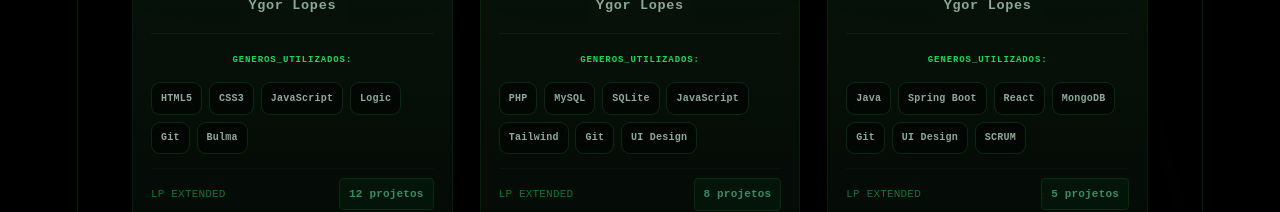
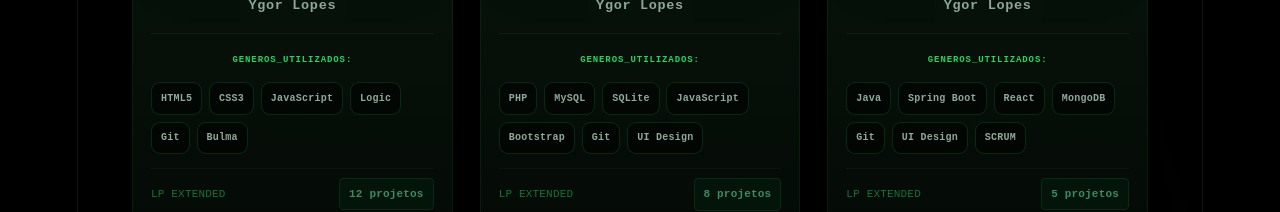
Before and after one commit to yllopes/portifolio, a React (Vite) app: page / in a window 1280 px wide. Shown: the part 1440-1652 px from the top of the page. Built offline with nearby package versions, Linux system fonts and the light colour scheme.

Commit message:
:art: FEAT: atualizacao do texto final

```diff
--- a/src/components/Album/Albuns.jsx
+++ b/src/components/Album/Albuns.jsx
@@ -26,7 +26,7 @@ const PLAYLISTS = [
     tracks: "8 projetos",
     cover: number2,
     color: "from-[#1DB954]/10",
-    stacks: ["PHP", "MySQL", "SQLite", "JavaScript", "Tailwind", "Git", "UI Design"]
+    stacks: ["PHP", "MySQL", "SQLite", "JavaScript", "Bootstrap", "Git", "UI Design"]
   },
   {
     id: 3,
--- a/src/components/Tracklist/PROJECTS_DATA.js
+++ b/src/components/Tracklist/PROJECTS_DATA.js
@@ -30,32 +30,32 @@ export const PROJECTS_DATA = {
   1: [
     {
       id: "p1_s1",
-      title: "Projeto Buguela Game / App",
+      title: "Projeto Buguela",
       type: "Front-End",
       duration: "03:45",
-      repo: "://github.com",
-      desc: "Projeto de teste utilizando imagens locais para validar a transição de carrossel no player estilo Spotify.",
-      tech: ["HTML5", "CSS3", "JavaScript", "Bulma"],
+      repo: "https://rudeboyone.github.io/projeto-integrador/",
+      desc: "Projeto do PI do primeiro semestre, com o objetivo de ser uma vitrine virtual que apresenta a proposta da marca, voltada à venda de produtos culturais relacionados às raízes afrodescendentes.",
+      tech: ["HTML", "CSS", "JavaScript", "Bulma CSS"],
       artwork: buguelaMain,
       prints: [buguelaMain, buguelaIcon, buguela1, buguela2, buguela3],
       landingContent: {
-        desafio: "Criar uma mecânica de game ou aplicação web interativa aplicando seletores semânticos e regras rígidas de posicionamento.",
-        arquitetura: "Desenvolvido com arquitetura cliente-servidor simples, otimizado para o carregamento ágil de imagens locais pesadas."
+        desafio: "Criar um projeto para uma marca ou organização que tenha preocupações e responsabilidades sociais. Esse projeto teve que ser desenvolvido utilizando boas práticas de programação.",
+        arquitetura: "Desenvolvido utilizando HTML5, o framework Bulma CSS, JavaScript puro e Git para versionamento, separando os elementos visuais em componentes para a reutilização do código."
       }
     },
     {
       id: "p2_s1",
-      title: "Calculadora de Algoritmos",
+      title: "Blog musical",
       type: "Logic",
       duration: "02:15",
-      repo: "://github.com",
-      desc: "Exercícios iniciais de lógica de programação estruturada e manipulação de arrays.",
-      tech: ["JavaScript", "Logic"],
+      repo: "https://yllopes.github.io/Meu-Primeiro-Site/",
+      desc: "Criacão do primeiro site com o tema livre",
+      tech: ["HTML", "CSS"],
       artwork: mysoundInit,
       prints: [mysoundInit, cartazImg],
       landingContent: {
-        desafio: "Resolver problemas matemáticos e estruturar manipulações de matrizes em console de forma otimizada.",
-        arquitetura: "Código puramente procedural com foco em redução de complexidade de tempo (Big O Notation)."
+        desafio: "Criar um site utilizando apenas HTML e CSS puro e hospedá-lo no GitHub Pages.",
+        arquitetura: "Arquitetura simples separadas em poucas pastas, contendo imagens, videos, ou codigo HTML e CSS"
       }
     }
   ],
@@ -66,14 +66,14 @@ export const PROJECTS_DATA = {
       title: "Visgo Plataforma de Gestão",
       type: "Front-End + BackEnd",
       duration: "04:20",
-      repo: "://github.com",
-      desc: "Sistema web focado no gerenciamento e controle de fluxos internos desenvolvido no segundo período.",
-      tech: ["PHP", "MySQL", "JavaScript", "Tailwind"],
+      repo: "https://github.com/DSM2SEM2024/100esperanca",
+      desc: "Sistema web focado para o gerenciamento e controle dos produtos em forma de vitrine virtual,",
+      tech: ["PHP", "MySQL", "JavaScript", "Bootstrap", "Git"],
       artwork: visgoIni,
       prints: [visgoIni, visgoLogin, visgoGerenciamento],
       landingContent: {
-        desafio: "Gerenciar sessões seguras e estruturar transações relacionais ácidas para o painel de administração.",
-        arquitetura: "Padrão de arquitetura MVC em PHP estruturado nativamente, integrado com banco de dados MySQL."
+        desafio: "Implementar um sistema com back-end, front-end e banco de dados utilizando PHP puro, com serviço de autenticação e CRUD básico. A criação do site foi realizada em conjunto com o cliente, por meio de reuniões e coleta de requisitos.",
+        arquitetura: "Padrão de arquitetura MVC em PHP estruturado, integrado aos bancos de dados MySQL e SQLite. Para versionamento, foram utilizados Git e GitHub, e a ferramenta utilizada para desenvolvimento foi o VS Code."
       }
     }
   ],
@@ -81,17 +81,17 @@ export const PROJECTS_DATA = {
   3: [
     {
       id: "p1_s3",
-      title: "Pilates Studio Manager",
+      title: "Pilates Studio",
       type: "Full Stack App",
       duration: "05:10",
-      repo: "://github.com",
+      repo: "https://github.com/lucasfnCode/App-for-Studio-the-pilates-PI---FATECS",
       desc: "Aplicação completa com fluxo de autenticação e controle de assinaturas recorrentes para estúdios de pilates.",
-      tech: ["Java", "Spring Boot", "React", "MongoDB", "SCRUM"],
+      tech: ["Java", "Spring Boot", "React", "MongoDB", "Git", "Bootstrap", "SCRUM"],
       artwork: pilatesIni,
       prints: [pilatesIni, pilatesLogin, pilatesAssinatura],
       landingContent: {
-        desafio: "Modelar tabelas não-relacionais dinâmicas e gerenciar regras de negócios para planos e vencimentos de alunos.",
-        arquitetura: "Back-end robusto construído com Spring Boot, expondo endpoints REST e persistência via Spring Data MongoDB."
+        desafio: "Modelar tabelas não-relacionais dinâmicas e gerenciar regras de negócios para planos e vencimentos de alunos e criacão do dockerfile.",
+        arquitetura: "Back-end robusto construído com Spring Boot, expondo endpoints REST e utilizando o Spring Data MongoDB para persistência de dados. O fluxo de inicialização do back-end foi automatizado via Docker, incluindo variáveis de ambiente, banco de dados e Java. Todo o projeto foi versionado utilizando Git e GitHub."
       }
     }
   ],
@@ -99,17 +99,17 @@ export const PROJECTS_DATA = {
   4: [
     {
       id: "p1_s4",
-      title: "Rofe Enterprise Ecosystem",
+      title: "Rofe Enterprise (Gestor Imobiliario)",
       type: "Full Stack App",
       duration: "06:15",
-      repo: "://github.com",
+      repo: "https://github.com/100esperanca",
       desc: "Ecossistema corporativo robusto conteinerizado com Docker e hospedado na infraestrutura cloud da AWS.",
-      tech: ["Java", "Spring Boot", "React", "Docker", "AWS", "JWT"],
+      tech: ["Java", "Spring Boot", "PostgreSQL", "React",  "AntDesign", "Docker", "AWS", "JWT"],
       artwork: rofeIni,
       prints: [rofeIni, rofeLogin, rofeMain],
       landingContent: {
-        desafio: "Implementar barramento de segurança com tokens JWT e arquitetar o deploy automatizado escalável na nuvem.",
-        arquitetura: "Microservices integrados e conteinerizados. Deploy realizado através de instâncias EC2 e buckets S3 na AWS."
+        desafio: "Implementação de um barramento de segurança com tokens JWT e arquitetura de um deploy automatizado e escalável na nuvem. Atualização do produto em conjunto com o cliente para a apresentação final, resultando em um projeto multisserviço.",
+        arquitetura: "Microsserviços integrados e conteinerizados. Deploy realizado por meio de instâncias EC2 e buckets S3 na AWS. Webhook desenvolvido em Python para o recebimento de dados e o acionamento de notificações."
       }
     }
   ],
@@ -117,12 +117,12 @@ export const PROJECTS_DATA = {
   5: [
     {
       id: "p1_s5",
-      title: "Lead Capture & Mobile App",
-      type: "Mobile Development",
+      title: "Mobile App",
+      type: "Mobile Development (Gestor Imobiliario)",
       duration: "03:50",
-      repo: "://github.com",
+      repo: ":https://github.com/100esperanca",
       desc: "Aplicativo nativo focado em captação de leads em tempo real e processamento local com Machine Learning integrado.",
-      tech: ["React Native", "Expo", "JWT", "Docker", "Machine Learning"],
+      tech: ["React Native", "PostgreSQL", "Expo", "JWT", "Docker", "Machine Learning"],
       artwork: mobileMain,
       prints: [mobileMain, leadMobile],
       landingContent: {
```
